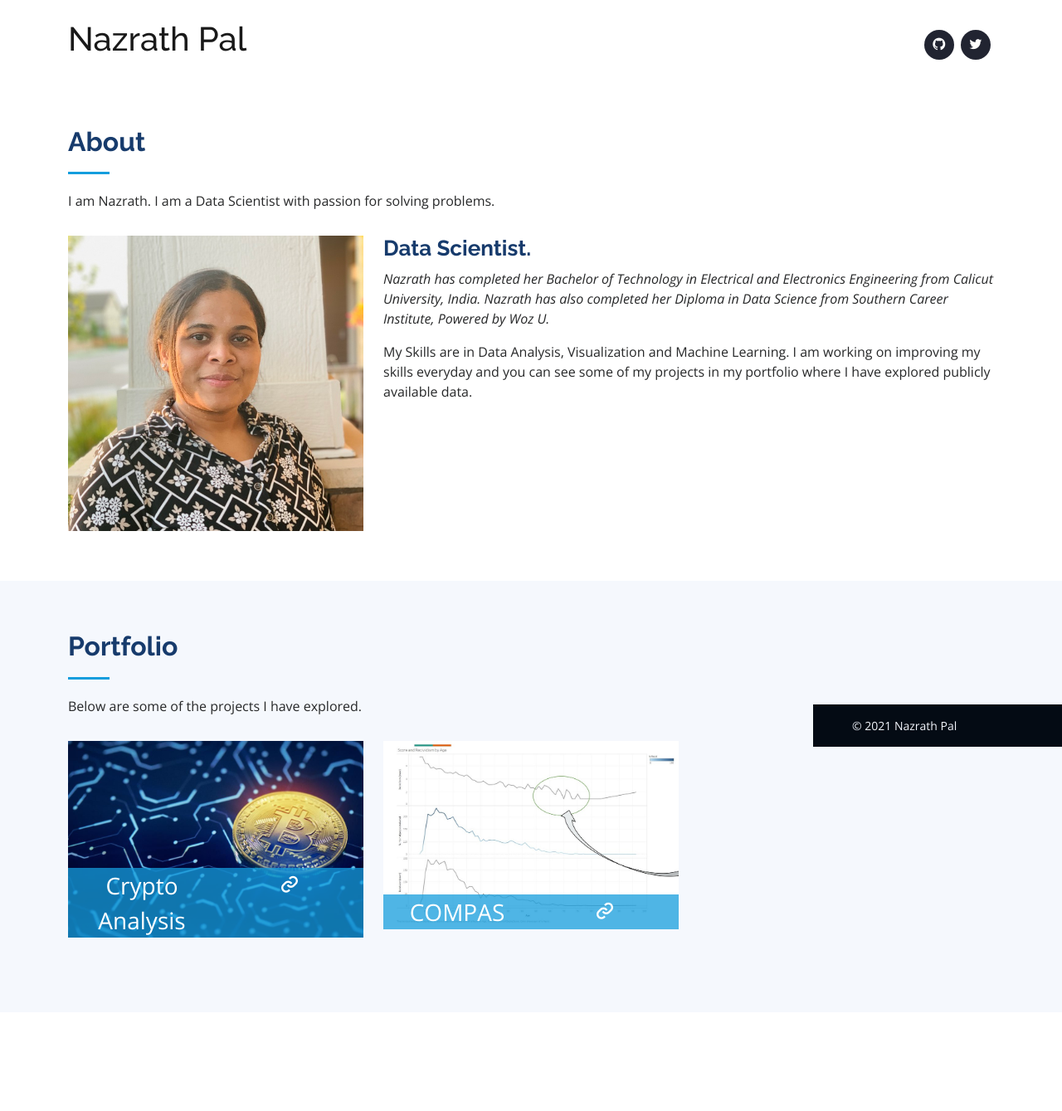
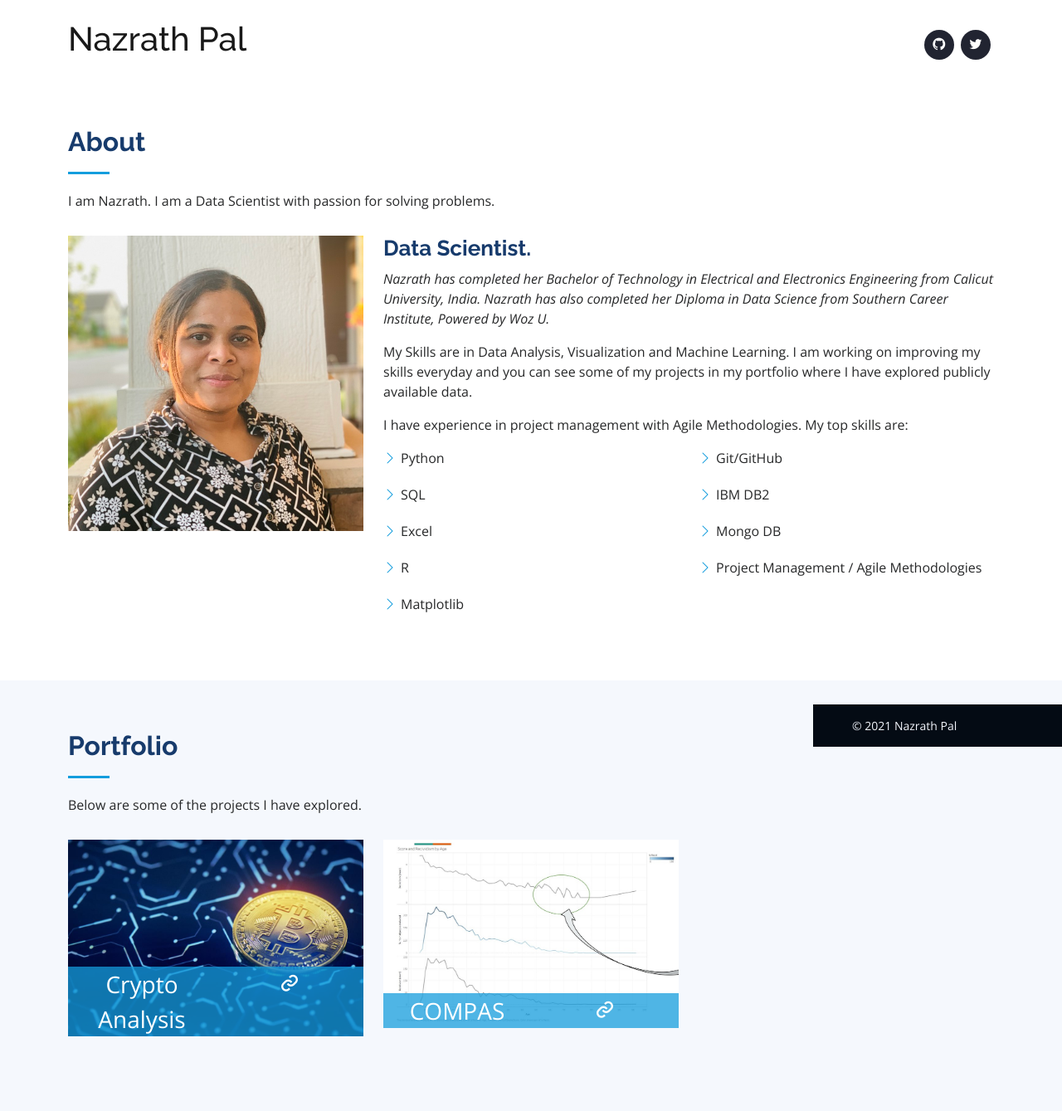
Before and after one commit to Nazrath-pal/nazrath-pal.github.io, a Jekyll site: the page built from docs/index.md, in a window 1280 px wide. Shown: the whole page at 83% size. Built offline with Jekyll 4.4.1, drawn with Linux system fonts in a browser that asks for light colours; before the commit the page ends 1220 px from its top, so only the background shows below that.

Commit message:
added skills

```diff
--- a/docs/_includes/about.html
+++ b/docs/_includes/about.html
@@ -18,6 +18,28 @@ University, India. Nazrath has also completed her Diploma in Data Science from S
             My Skills are in Data Analysis, Visualization and Machine Learning. I am working on improving my skills everyday and you can see
             some of my projects in my portfolio where I have explored publicly available data.
           </p>
+          <p>
+            I have experience in project management with Agile Methodologies. My top skills are:
+          </p>
+          <div class="row">
+            <div class="col-lg-6">
+              <ul>
+                <li><i class="bi bi-chevron-right"></i><span>Python</span></li>
+                <li><i class="bi bi-chevron-right"></i><span>SQL</span></li>
+                <li><i class="bi bi-chevron-right"></i><span>Excel</span></li>
+                <li><i class="bi bi-chevron-right"></i><span>R</span></li>
+                <li><i class="bi bi-chevron-right"></i><span>Matplotlib</span></li>
+              </ul>
+            </div>
+            <div class="col-lg-6">
+              <ul>
+                <li><i class="bi bi-chevron-right"></i><span>Git/GitHub</span></li>
+                <li><i class="bi bi-chevron-right"></i><span>IBM DB2</span></li>
+                <li><i class="bi bi-chevron-right"></i><span>Mongo DB</span></li>
+                <li><i class="bi bi-chevron-right"></i><span>Project Management / Agile Methodologies</span></li>
+              </ul>
+            </div>
+          </div>
         </div>
       </div>
     </div>
```
